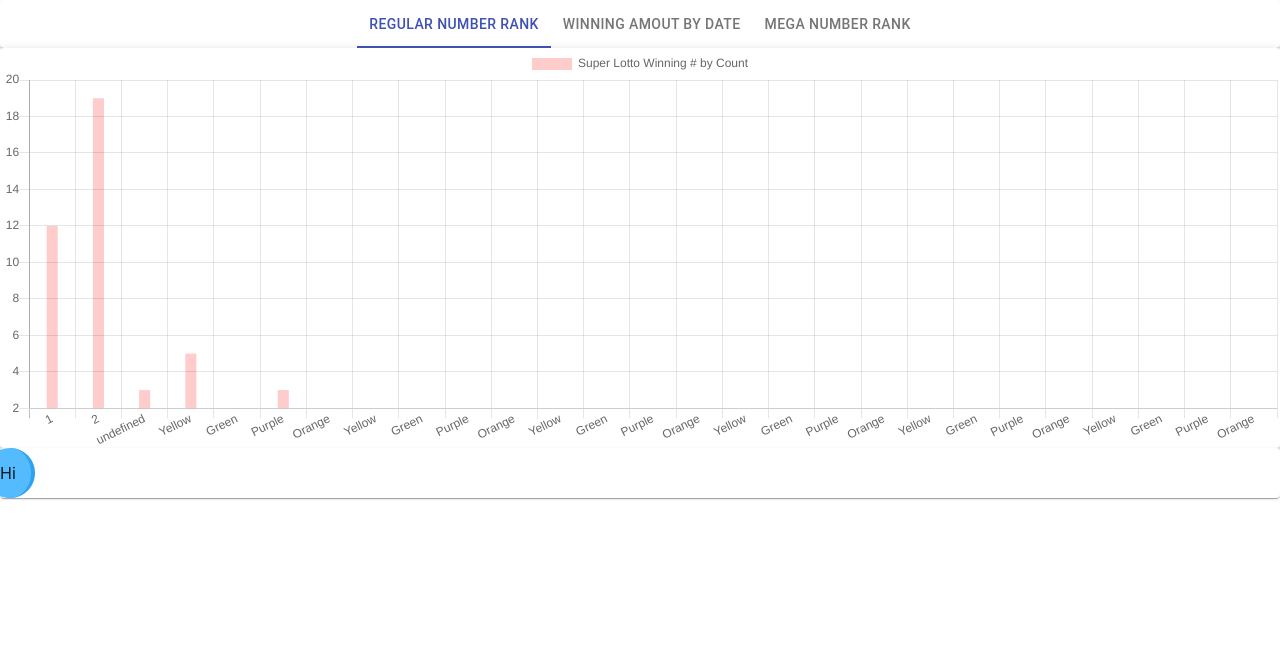
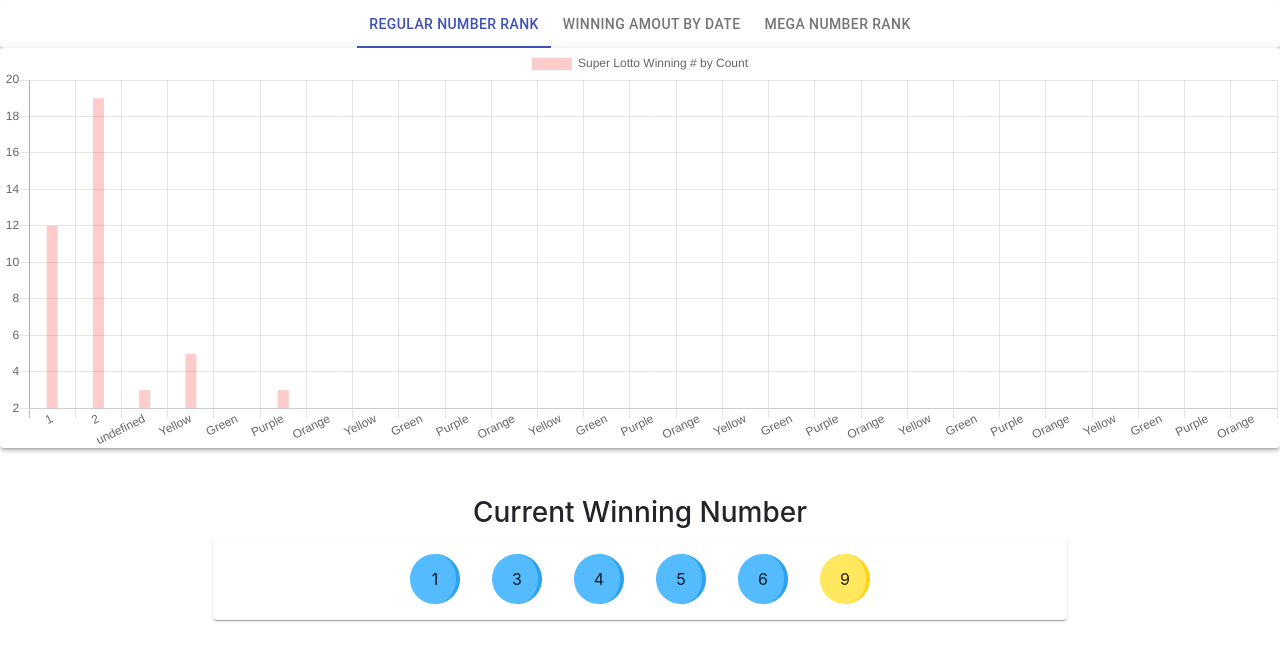
Before and after one commit to samreality4/SuperLucky, a React (Create React App) app in the folder frontend/: page / in a window 1280 px wide. Shown: the top 660 px of the page. Built offline with nearby package versions, Linux system fonts and the light colour scheme.

Commit message:
update mega

```diff
--- a/frontend/package.json
+++ b/frontend/package.json
@@ -7,6 +7,7 @@
     "@testing-library/jest-dom": "^4.2.4",
     "@testing-library/react": "^9.5.0",
     "@testing-library/user-event": "^7.2.1",
+    "axios": "^0.19.2",
     "bootstrap": "^4.4.1",
     "chart.js": "^2.9.3",
     "react": "^16.13.1",
--- a/frontend/src/components/CurrentNums.jsx
+++ b/frontend/src/components/CurrentNums.jsx
@@ -1,13 +1,23 @@
 import React from "react";
 import { Paper } from "@material-ui/core";
-import IndividualNum from "./IndividualNum";
+import IndividualNum from "./RegularNum";
+import MegaNum from "./MegaNum";
 
 function CurrentNums() {
+  const array = [1, 3, 4, 5, 6 ];
 
-    return <Paper>
-        <IndividualNum/>
+  return (
+<div className="text-center mt-5">
+    <h3>Current Winning Number</h3>
+    <Paper className="container-fluid row m-1 p-0 col-8 mx-auto justify-content-center">
 
+      {array.map((num) => (
+        <IndividualNum num={num} />
+      ))}
+    <MegaNum num="9"/>
     </Paper>
+    </div>
+  );
 }
 
 export default CurrentNums;
--- a/frontend/src/components/IndividualNum.jsx
+++ /dev/null
@@ -1,19 +0,0 @@
-import React from "react";
-
-function IndividualNum() {
-  return (
-    <div
-      className="container row col-12 text-center align-items-center"
-      style={{
-        backgroundImage: `url("../images/circle.svg")`,
-        height: "50px",
-        width: "50px"
-      }}
-    >
-        <span>Hi</span>
-
-    </div>
-  );
-}
-
-export default IndividualNum;
--- /dev/null
+++ b/frontend/src/components/MegaNum.jsx
@@ -0,0 +1,19 @@
+import React from "react";
+
+function MegaNum(props) {
+  return (
+    <div
+      className="container d-inline-flex justify-content-center align-items-center m-3"
+      style={{
+        fill: "#ffd31d",
+        backgroundImage: `url("../images/megacircle.svg")`,
+        height: "50px",
+        width: "50px",
+      }}
+    >
+      <span>{props.num}</span>
+    </div>
+  );
+}
+
+export default MegaNum;
--- /dev/null
+++ b/frontend/src/components/RegularNum.jsx
@@ -0,0 +1,18 @@
+import React from "react";
+
+function RegularNum(props) {
+  return (
+    <div
+      className="container d-inline-flex justify-content-center align-items-center m-3"
+      style={{
+        backgroundImage: `url("../images/circle.svg")`,
+        height: "50px",
+        width: "50px",
+      }}
+    >
+      <span>{props.num}</span>
+    </div>
+  );
+}
+
+export default RegularNum;
```
Also changed, not shown: frontend/public/images/megacircle.svg (added), 1 other file (tests, documents, lock files or other folders).
